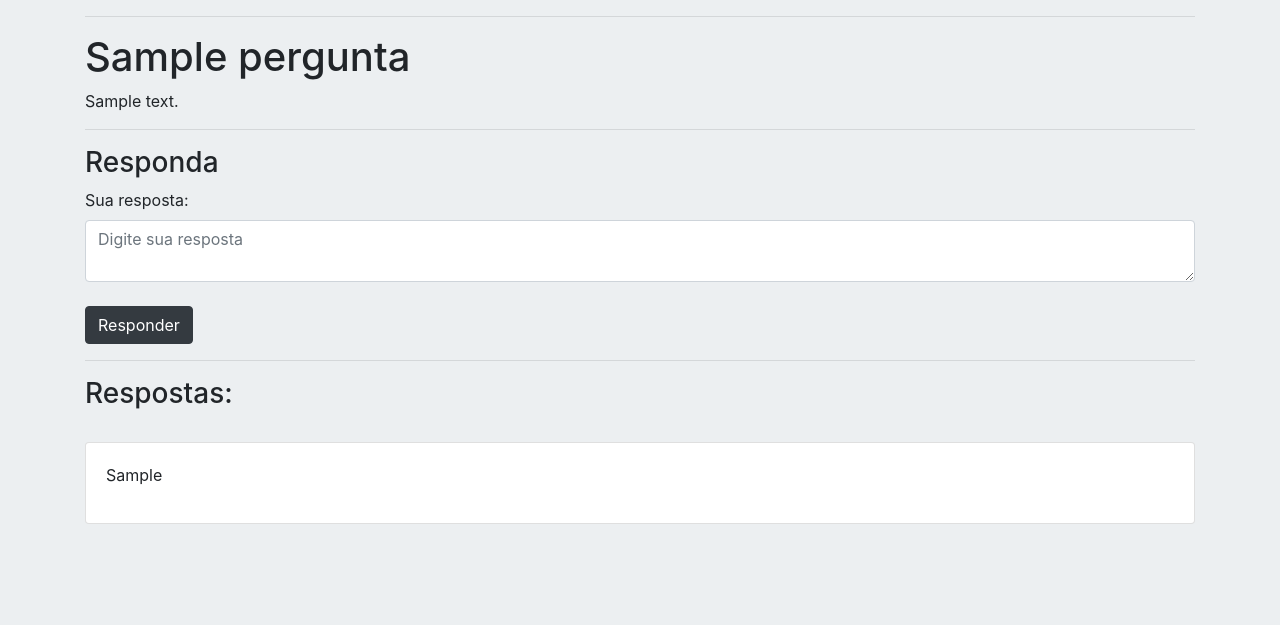
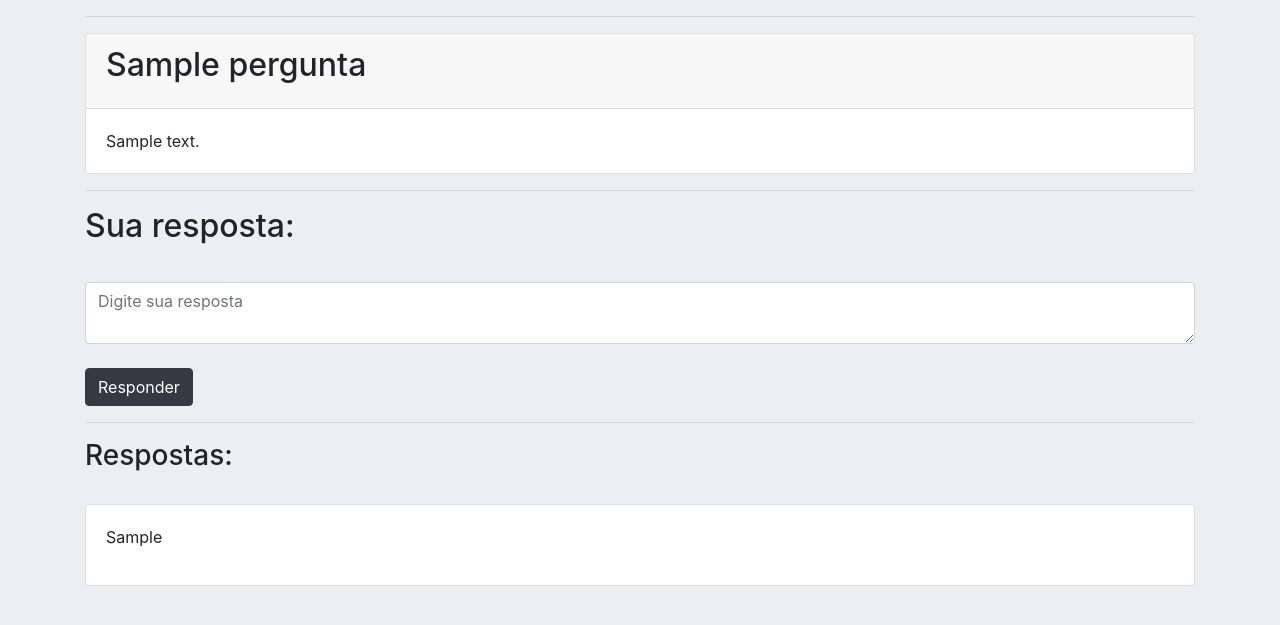
Before and after one commit to lucaslourenco189/guiadeperguntas, a Node server app: page /pergunta/1 in a window 1280 px wide. Shown: the part 62-687 px from the top of the page. Run offline with Node 20, Linux system fonts and the light colour scheme; tables that the repository leaves empty hold one stand-in row (values such as "Sample post"); some libraries are stand-ins or nearby versions.

Commit message:
Modificações Azure

```diff
--- a/index.js
+++ b/index.js
@@ -89,6 +89,6 @@ app.post("/responder", (req, res) => {
     // res.render("perguntar");
 });
 
-app.listen(80, () => {
-    console.log("Servidor iniciado! http://localhost")
+app.listen(8080, () => {
+    console.log("Servidor iniciado! http://localhost:8080")
 });
--- a/views/pergunta.ejs
+++ b/views/pergunta.ejs
@@ -6,16 +6,18 @@
     <%- include('./partials/navbar.ejs')%>
     <div class="container">
         <hr>
-        <h1 id="pergunta">
-            <%= pergunta.titulo %>
-        </h1>
-        <p>
-            <%= pergunta.descricao %>
-        </p>
+        <div class="card">
+            <div class="card-header">
+                <h2 class="card-title"><%= pergunta.titulo %></h2>
+            </div>
+            <div class="card-body">
+                <p class="card-text"><%= pergunta.descricao %></p>
+            </div>
+        </div>
         <hr>
         <form method="POST" action="/responder">
-            <h3>Responda</h3>
-            <label>Sua resposta:</label>
+            <h2 class="card-title">Sua resposta:</h2>
+            <br>
             <textarea placeholder="Digite sua resposta" class="form-control" name="corpo"></textarea><br>
             <input type="hidden" name="pergunta" value="<%= pergunta.id %>">
             <button type="submit" class="btn btn-dark">Responder</button>
@@ -29,6 +31,7 @@
                 <p><%= resposta.corpo %></p>
             </div>
         </div>
+        <br>
         <% }) %>
     </div>
 </body>
```
Also changed, not shown: views/index.ejs (+5 -2 lines), public/favicon.ico (added), 1 other file.
